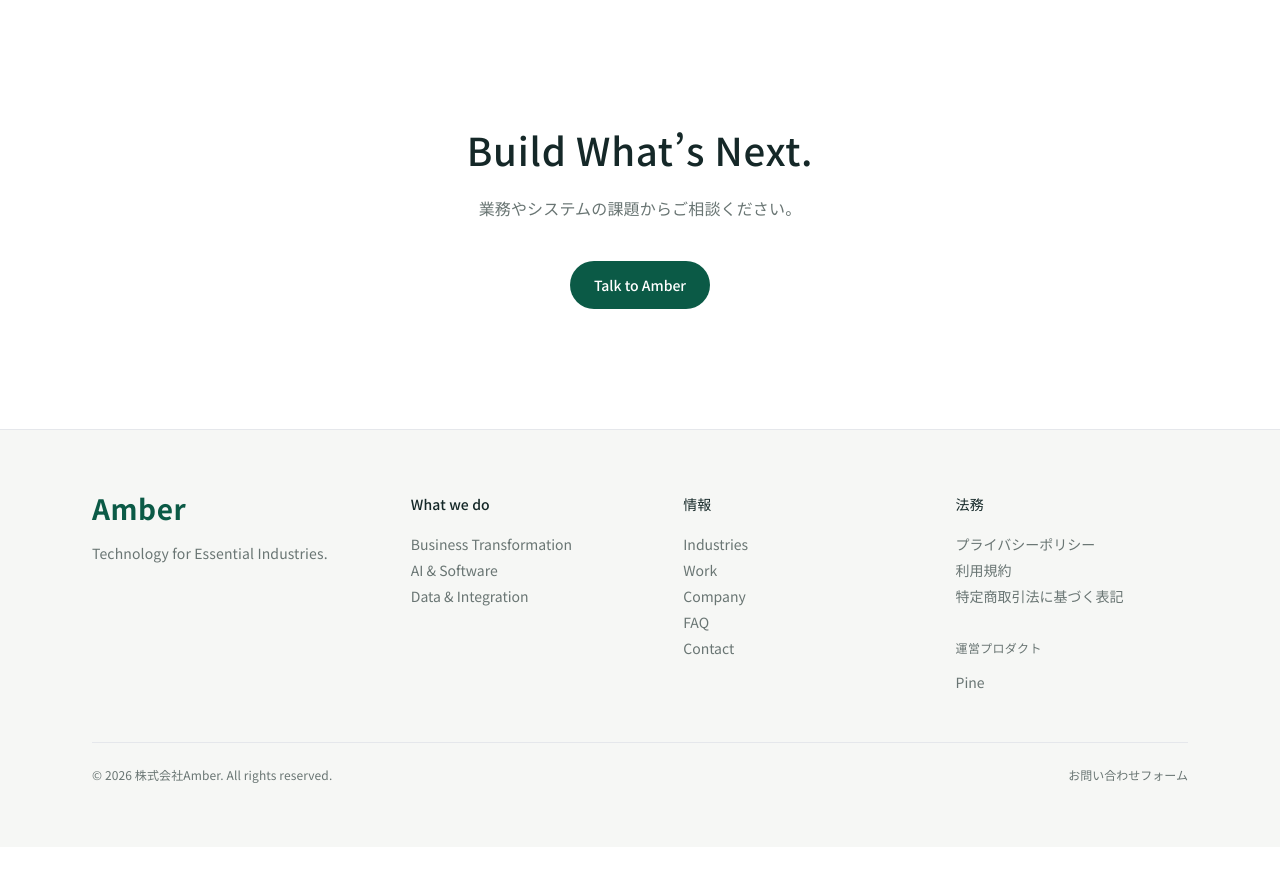
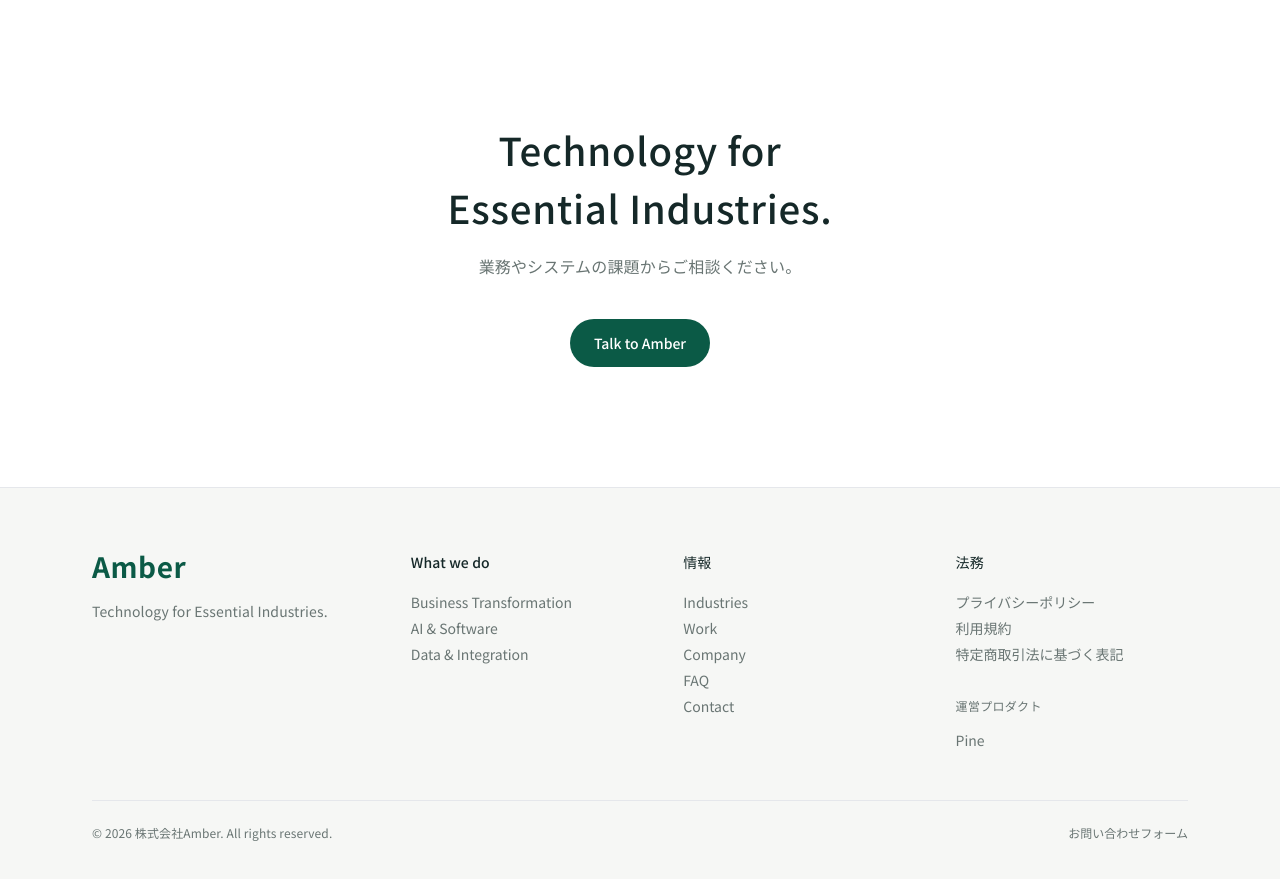
Before and after one commit to ayuuum/Amber_HP, a Next.js app: page /company in a window 1280 px wide. Shown: the part 3620-4499 px from the top of the page. Before the commit the page ends 4467 px from the top, so only its background shows below. Built offline with nearby package versions, Linux system fonts and the light colour scheme; no server answers.

Commit message:
fix: ブランドコピーを Technology for Essential Industries. に統一する
ヒーロー・Mission・CTAなど、メイン見出しの表記ゆれを解消する。

Co-authored-by: Cursor <cursoragent@cursor.com>

```diff
--- a/components/ui/ContactCTA.tsx
+++ b/components/ui/ContactCTA.tsx
@@ -12,7 +12,7 @@ type ContactCTAProps = {
 }
 
 export default function ContactCTA({
-  headingLines = ['Build What’s Next.'],
+  headingLines = ['Technology for Essential Industries.'],
   body = '業務やシステムの課題からご相談ください。',
   ctaLabel = 'Talk to Amber',
   source = 'contact-cta',
--- a/data/home.ts
+++ b/data/home.ts
@@ -7,7 +7,7 @@ export const heroMedia = {
 } as const
 
 export const heroCopy = {
-  heading: 'Advancing Essential Industries.',
+  heading: 'Technology for Essential Industries.',
   subheading: '暮らしを支える産業に、最新のテクノロジーを。',
   body: 'Amberは、製造・設備・建設・物流など、社会を支える産業の変革をAIとソフトウェアで実装します。',
   primaryCta: 'Our Work',
@@ -17,7 +17,7 @@ export const heroCopy = {
 } as const
 
 export const missionSection = {
-  heading: 'Technology for the industries that keep society running.',
+  heading: 'Technology for Essential Industries.',
   lead: '製造、建設、設備、物流。',
   paragraphs: [
     '社会を動かしている産業には、高い専門性と長年蓄積された知識がある一方で、紙や表計算、分断されたシステム、属人的な業務が数多く残っています。',
@@ -69,7 +69,7 @@ export const companyTeaserSection = {
 } as const
 
 export const finalCta = {
-  heading: 'Build What’s Next.',
+  heading: 'Technology for Essential Industries.',
   body: '業務やシステムの課題からご相談ください。',
   cta: 'Talk to Amber',
 } as const
--- a/data/services.ts
+++ b/data/services.ts
@@ -8,11 +8,11 @@ export const aiSolutionPage = {
     ogTitle: '生成AIの導入から、業務実装、運用改善まで｜株式会社Amber',
   },
   hero: {
-    eyebrow: 'AI活用・実装支援',
-    headingLines: ['生成AIを、', '業務で使える状態へ。'] as const,
-    body: 'Copilot・Geminiの導入から、AIエージェント・業務システムの開発、定着まで。現場で使われ続ける状態をつくります。',
+    eyebrow: 'AI & Software',
+    headingLines: ['Technology for Essential Industries.'] as const,
+    body: '製造・設備・建設・物流など、社会を支える産業の変革をAIとソフトウェアで実装します。',
     primaryCta: '相談する',
-    secondaryCta: '支援事例を見る',
+    secondaryCta: 'Workを見る',
     secondaryHref: '/cases',
   },
   challenges: {
@@ -108,9 +108,9 @@ export const aiSolutionPage = {
     },
   ],
   finalCta: {
-    headingLines: ['生成AIを、', '業務で使える状態へ'] as const,
-    body: '現状に合わせて、進め方をご提案します。',
-    cta: '相談する',
+    headingLines: ['Technology for Essential Industries.'] as const,
+    body: '業務やシステムの課題からご相談ください。',
+    cta: 'Talk to Amber',
   },
 } as const
 
```
